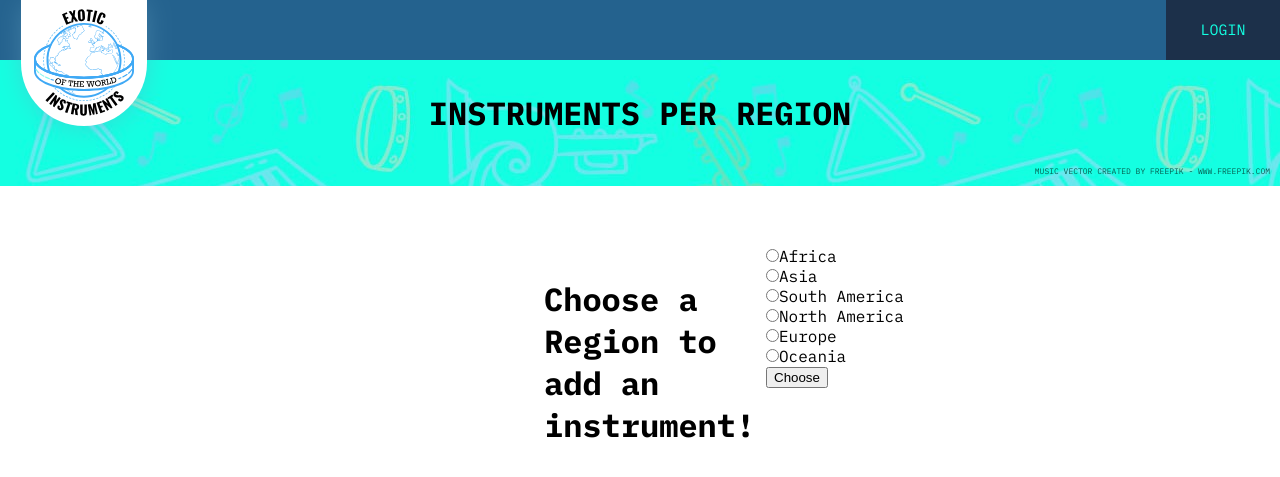
After one commit to dani-santos-code/music_inventory, a Flask app: page /choose/ in a window 1280 px wide. The commit adds this page. Shown: the top 477 px of the page. Run offline with Flask 2, Linux system fonts and the light colour scheme.

Commit message:
Add endpoints and reamining templates

```diff
--- a/main.py
+++ b/main.py
@@ -1,5 +1,6 @@
 from flask import Flask, render_template, request, make_response, redirect, jsonify, url_for, flash, session as login_session
 import functools
+import random, string
 from sqlalchemy import create_engine, asc
 from sqlalchemy.orm import sessionmaker, scoped_session
 from authlib.client import OAuth2Session
@@ -11,7 +12,7 @@ from database_setup import Base, Region, Instrument, User
 app = Flask(__name__)
 
 # Connect to Database and create database session
-engine = create_engine('sqlite:///instruments.db')
+engine = create_engine('sqlite:///instruments.db?check_same_thread=False')
 Base.metadata.bind = engine
 
 DBSession = sessionmaker(bind=engine)
@@ -23,7 +24,6 @@ https://docs.sqlalchemy.org/en/latest
 /orm/contextual.html"""
 
 session = scoped_session(DBSession)
-
 # OAuth Credentials
 ACCESS_TOKEN_URI = 'https://www.googleapis.com/oauth2/v4/token'
 AUTHORIZATION_URL = 'https://accounts.google.com/o/oauth2/v2/auth?access_type=offline&prompt=consent'
@@ -39,9 +39,6 @@ AUTH_TOKEN_KEY = 'auth_token'
 AUTH_STATE_KEY = 'auth_state'
 USER_INFO_KEY = 'user_info'
 
-def remove_session(ex=None):
-    session.remove()
-
 def no_cache(view):
     @functools.wraps(view)
     def no_cache_impl(*args, **kwargs):
@@ -55,12 +52,17 @@ def no_cache(view):
 
 @app.route('/login')
 @no_cache
-def login():
+def showLogin():
     oauth_session = OAuth2Session(CLIENT_ID, CLIENT_SECRET, scope=AUTHORIZATION_SCOPE, redirect_uri=AUTH_REDIRECT_URI)
     uri, state = oauth_session.create_authorization_url(AUTHORIZATION_URL)
     login_session[AUTH_STATE_KEY] = state
     login_session.permanent = True
     return redirect(uri, code=302)
+    # state = "".join(random.choice
+    #                 (string.ascii_uppercase + string.digits)
+    #                 for x in range(32))
+    # login_session['state'] = state
+    # return "The current session state is {}".format(login_session['state'])
 
 @app.route('/logout')
 @no_cache
@@ -87,8 +89,10 @@ def is_logged_in():
 def showDashboard():
     if is_logged_in():
         user_info = get_user_info()
+        # print(type(user_info))
+        # print(user_info["id"])
         flash('You have successfully logged in')
-        return render_template('dashboard.html')
+        return render_template('dashboard.html', user=user_info)
     if not is_logged_in():
         return redirect(url_for('showRegions'), code=302)
 
@@ -119,53 +123,165 @@ def regionsJSON():
 @app.route('/main/')
 def showRegions():
     regions = session.query(Region).all()
-    return render_template('main.html', regions=regions)
+    if is_logged_in():
+        user_info = get_user_info()
+        return render_template('main.html', regions=regions, user=user_info)
+    else:
+        return render_template('main.html', regions=regions)
 
-def getInstruments(page_url):
-    name = page_url[20:].title()
-    name = name.replace("/", "")
-    if "_" in name:
-        name = name.replace("_", " ")
-    region = session.query(Region).filter_by(name=name).one()
-    instruments_per_region = session.query(Instrument).filter_by(region=region)
-    return instruments_per_region
-
+@app.route('/main/asia')
 @app.route('/asia/')
 def showAsianInstruments():
-    page_url = request.url.encode("utf-8")
-    asian_instruments = getInstruments(page_url)
-    return render_template('asia.html', asian_instruments=asian_instruments)
+    if is_logged_in():
+        user_info = get_user_info()
+    else:
+        user_info = None
+    region = session.query(Region).filter_by(name="Asia").one()
+    asian_instruments = session.query(Instrument).filter_by(region=region)
+    return render_template('asia.html', asian_instruments=asian_instruments, user=user_info)
 
+@app.route('/regions/asia/JSON')
+def asiaJSON():
+    region = session.query(Region).filter_by(name="Asia").one()
+    asian_instruments = session.query(Instrument).filter_by(region=region)
+    return jsonify(asian_instruments=[i.serialize for i in asian_instruments])
+
+@app.route('/main/africa')
 @app.route('/africa/')
 def showAfricanInstruments():
-    page_url = request.url.encode("utf-8")
-    african_instruments = getInstruments(page_url)
-    return render_template('africa.html', african_instruments=african_instruments)
+    if is_logged_in():
+        user_info = get_user_info()
+    else:
+        user_info = None
+    region = session.query(Region).filter_by(name="Africa").one()
+    african_instruments = session.query(Instrument).filter_by(region=region)
+    return render_template('africa.html', african_instruments=african_instruments, user=user_info)
 
+@app.route('/regions/africa/JSON')
+def asiaJSON():
+    region = session.query(Region).filter_by(name="Africa").one()
+    african_instruments = session.query(Instrument).filter_by(region=region)
+    print(african_instruments)
+    return jsonify(african_instruments=[i.serialize for i in african_instruments])
+
+@app.route('/main/north_america')
 @app.route('/north_america/')
 def showNorthAmericanInstruments():
-    page_url = request.url.encode("utf-8")
-    north_american_instruments = getInstruments(page_url)
-    return render_template('north_america.html', north_american_instruments = north_american_instruments)
+    if is_logged_in():
+        user_info = get_user_info()
+    else:
+        user_info = None
+    region = session.query(Region).filter_by(name="North America").one()
+    north_american_instruments = session.query(Instrument).filter_by(region=region)
+    return render_template('north_america.html', north_american_instruments = north_american_instruments, user=user_info)
 
+@app.route('/main/south_america')
 @app.route('/south_america')
 def showSouthmericanInstruments():
-    page_url = request.url.encode("utf-8")
-    page_url = request.url.encode("utf-8")
-    south_american_instruments = getInstruments(page_url)
-    return render_template('south_america.html', south_american_instruments = south_american_instruments)
+    if is_logged_in():
+        user_info = get_user_info()
+    else:
+        user_info = None
+    region = session.query(Region).filter_by(name="South America").one()
+    south_american_instruments = session.query(Instrument).filter_by(region=region)
+    return render_template('south_america.html', south_american_instruments=south_american_instruments, user=user_info)
 
+@app.route('/main/europe')
 @app.route('/europe/')
 def showEuropeanInstruments():
-    page_url = request.url.encode("utf-8")
-    european_instruments = getInstruments(page_url)
-    return render_template('europe.html', european_instruments=european_instruments)
+    if is_logged_in():
+        user_info = get_user_info()
+    else:
+        user_info = None
+    region = session.query(Region).filter_by(name="Europe").one()
+    european_instruments = session.query(Instrument).filter_by(region=region)
+    return render_template('europe.html', european_instruments=european_instruments, user=user_info)
 
+@app.route('/main/oceania/')
 @app.route('/oceania/')
 def showOceaniaInstruments():
-    page_url = request.url.encode("utf-8")
-    oceania_instruments = getInstruments(page_url)
-    return render_template('oceania.html', oceania_instruments=oceania_instruments)
+    if is_logged_in():
+        user_info = get_user_info()
+    else:
+        user_info = None
+    region = session.query(Region).filter_by(name="Oceania").one()
+    oceania_instruments = session.query(Instrument).filter_by(region=region)
+    return render_template('oceania.html', oceania_instruments=oceania_instruments, user=user_info)
+
+# Create a new instrument per region
+@app.route('/<region_name>/create', methods=['GET', 'POST'])
+def newInstrument(region_name):
+    if not is_logged_in():
+        return redirect('/login')
+    if "_" in region_name:
+        region_name = region_name.replace("_", " ")
+    region = session.query(Region).filter_by(name=region_name.title()).one()
+    if request.method == 'POST':
+        user_info = get_user_info()
+        user_id = user_info["id"]
+        newInstrument = Instrument(user_id=user_id, name=request.form['name'], description=request.form['description'], picture=request.form[
+                           'picture'], region=region, credit=request.form['credit'])
+        session.add(newInstrument)
+        session.commit()
+        flash('New Instrument {} Item Successfully Created'.format(newInstrument.name))
+        return redirect(url_for('showRegions'))
+    else:
+        return render_template('newinstrument.html')
+
+@app.route('/choose/', methods=['GET', 'POST'])
+def chooseRegion():
+    if request.method == 'POST':
+        region_name = request.form['region'].lower()
+        return redirect(url_for('newInstrument', region_name=region_name))
+    else:
+        return render_template('chooseregion.html')
+
+@app.route('/details/<int:instrument_id>/')
+def showInstruments(instrument_id):
+    instruments = session.query(Instrument).filter_by(id=instrument_id).all()
+    print(instruments)
+    return render_template('details.html', instruments=instruments)
+
+@app.route('/edit/<int:instrument_id>', methods=['GET', 'POST'])
+def editInstrument(instrument_id):
+    if not is_logged_in():
+        return redirect('/login')
+    editedInstrument = session.query(Instrument).filter_by(id=instrument_id).one()
+    # print(editedInstrument.name)
+    if request.method == 'POST':
+        user_info = get_user_info()
+        user_id = user_info["id"]
+        if request.method == 'POST':
+            if request.form['name']:
+                editedInstrument.name = request.form['name']
+            if request.form['region']:
+                editedInstrument.region.name = request.form['region']
+            if request.form['description']:
+                editedInstrument.description = request.form['description']
+            if request.form['picture']:
+                editedInstrument.price = request.form['picture']
+            if request.form['credit']:
+                editedInstrument.course = request.form['credit']
+        session.add(editedInstrument)
+        session.commit()
+        flash('Instrument Successfully Edited')
+        return redirect(url_for('showInstruments', instrument_id=editedInstrument.id))
+    else:
+        return render_template('editinstrument.html', instrument_id=editedInstrument.id, instrument=editedInstrument)
+# Delete a menu item
+@app.route('/delete/<int:instrument_id>', methods=['GET', 'POST'])
+def deleteInstrument(instrument_id):
+    if not is_logged_in():
+        return redirect('/login')
+    instrumentToDelete = session.query(Instrument).filter_by(id=instrument_id).one()
+    if request.method == 'POST':
+        session.delete(instrumentToDelete)
+        session.commit()
+        flash('Instrument Successfully Deleted')
+        return redirect(url_for('showRegions'))
+    else:
+        return render_template('deleteinstrument.html', instrumentToDelete=instrumentToDelete)
+
 
 if __name__ == '__main__':
     app.secret_key = '\xf6\xbc\xe3\xfeD\xb5\xf8=\xd1\x80?\x13Hl\x81\x11'
--- a/static/css/styles.css
+++ b/static/css/styles.css
@@ -64,7 +64,25 @@ a:visited, a:hover, a:active, a:link {
   align-self: flex-end;
 }
 
+.cta_create {
+  box-shadow: 1px 2px 2px 3px rgba(30,186,149);
+  height: 60px;
+  border-radius: 5px;
+  background-color: rgba(30,186,149, 0.1);
+  font-weight: bold;
+}
 
+.edit_and_delete {
+  display: flex;
+  border-radius: 5px;
+  border: 1px solid #85ca85;
+  background-color: #d4e4d4;
+  justify-content: space-around;
+}
+
+.userpref a:visited, a:hover, a:active, a:link {
+  color: #076153;
+}
 
 /* ===============================
           GRID LAYOUT
--- a/templates/base.html
+++ b/templates/base.html
@@ -3,7 +3,7 @@
 	<head>
 		<!-- <link href='http://fonts.googleapis.com/css?family=Roboto:400,300,700' rel='stylesheet' type='text/css'> -->
     <link rel="stylesheet"
-    href="/static/css/styles.css?q=1627314497"
+    href="/static/css/styles.css?q=1337237497"
     type="text/css" media="screen"
     charset="utf-8"/>
 		<link href="https://fonts.googleapis.com/css?family=IBM+Plex+Mono" rel="stylesheet">
@@ -12,13 +12,28 @@
 	<body>
 		<div class="navbar">
 			<div class="logo"><img src="/static/css/logo.svg"></div>
-			<a href="/login">
-				<div class="login">Login</div>
-			</a>
+			{% if user %}
+				<a href="/logout">
+					<div class="login">Logout</div>
+				</a>
+			{% else %}
+				<a href="/login">
+					<div class="login">Login</div>
+				</a>
+		 {% endif %}
   	</div>
 		<div class="instrumentsbg">
 			<h1>Instruments Per Region</h1>
 			<a href="https://www.freepik.com/free-photos-vectors/music" target="_blank" rel="noopener noreferrer">Music vector created by freepik - www.freepik.com</a>
+		</div>
+		<div>
+		  {% with messages = get_flashed_messages() %}
+		    {% if messages %}
+		    {%for message in messages%}
+		        <div> {{ message }}!</div>
+		    {%endfor%}
+		    {% endif %}
+		  {% endwith %}
 		</div>
 		<div class="grid">
 			{% block content %}
--- /dev/null
+++ b/templates/chooseregion.html
@@ -0,0 +1,51 @@
+{% extends "base.html" %}
+{% block content %}
+<div class="row divider green">
+		<div class="col-md-12"></div>
+	</div>
+	<div class="row banner menu">
+		<div class="col-md-11 col-md-offset-1 padding-none">
+			<h1>Choose a Region to add an instrument!</h1>
+		</div>
+	</div>
+	<div class="row">
+		<div class="col-md-6 col-md-offset-1 padding-top">
+			<form action="#" method="POST">
+					<div class="radio">
+					  <label>
+					    <input type="radio" name="region" id="region1" value="Africa">Africa
+					  </label>
+					</div>
+					<div class="radio">
+					  <label>
+					    <input type="radio" name="region" id="region2" value="Asia">Asia
+					  </label>
+					</div>
+					<div class="radio">
+					  <label>
+					    <input type="radio" name="region" id="region3" value="South America">South America
+					  </label>
+					</div>
+					<div class="radio">
+					  <label>
+					    <input type="radio" name="region" id="region4" value="North America">North America
+					  </label>
+					</div>
+          <div class="radio">
+					  <label>
+					    <input type="radio" name="region" id="region5" value="Europe">Europe
+					  </label>
+					</div>
+          <div class="radio">
+					  <label>
+					    <input type="radio" name="region" id="region5" value="Oceania">Oceania
+					  </label>
+					</div>
+					<button type="submit" class="btn btn-default" id="submit" type="submit">
+					<span class="glyphicon glyphicon-glass" aria-hidden="true"></span>Choose</button>
+				</div>
+      </div>
+			</form>
+		</div>
+	</div>
+{% endblock %}
```
Also changed, not shown: database_setup.py (+4 -6 lines), templates/africa.html (+7 -0 lines), templates/asia.html (+7 -1 lines), templates/dashboard.html (+2 -8 lines), templates/deleteinstrument.html (+16 -0 lines), templates/details.html (+17 -0 lines), templates/editinstrument.html (+55 -0 lines), templates/europe.html (+7 -1 lines), templates/newinstrument.html (+31 -0 lines), templates/north_america.html (+9 -1 lines), templates/oceania.html (+7 -1 lines), templates/south_america.html (+8 -0 lines), instruments.db.
